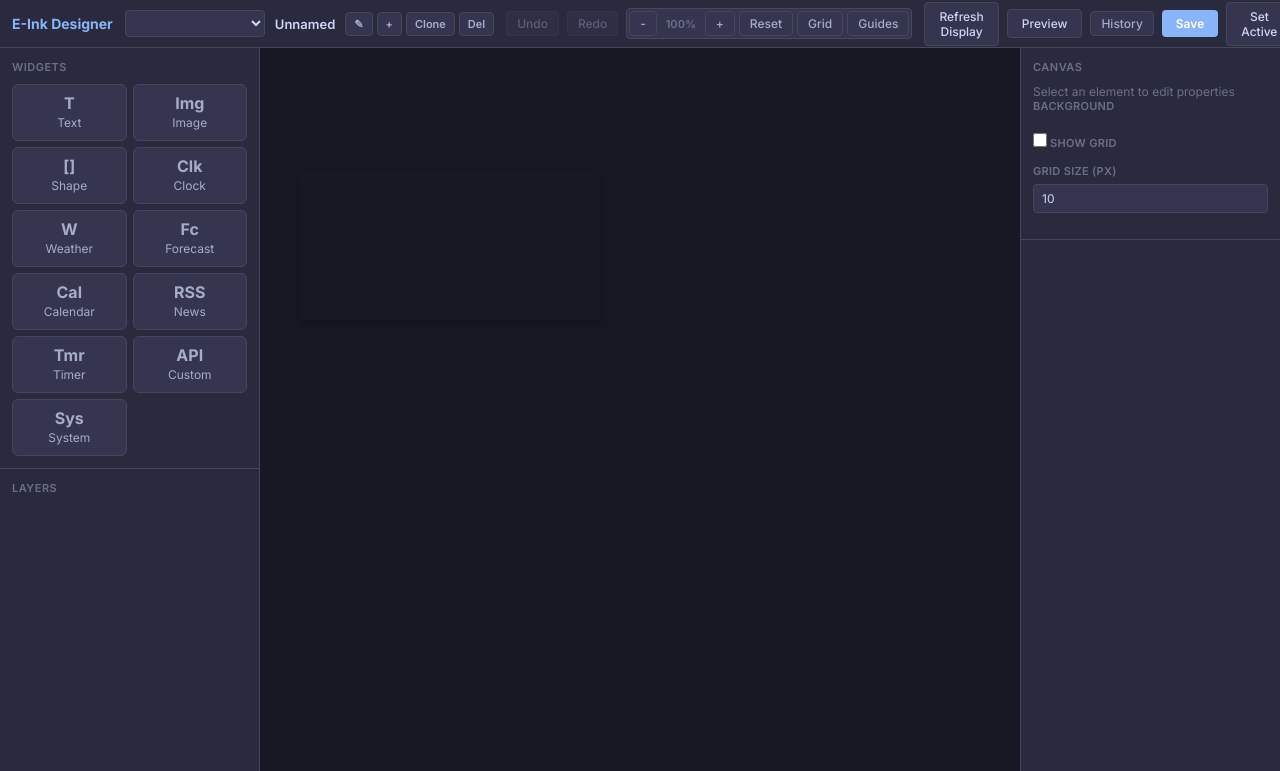
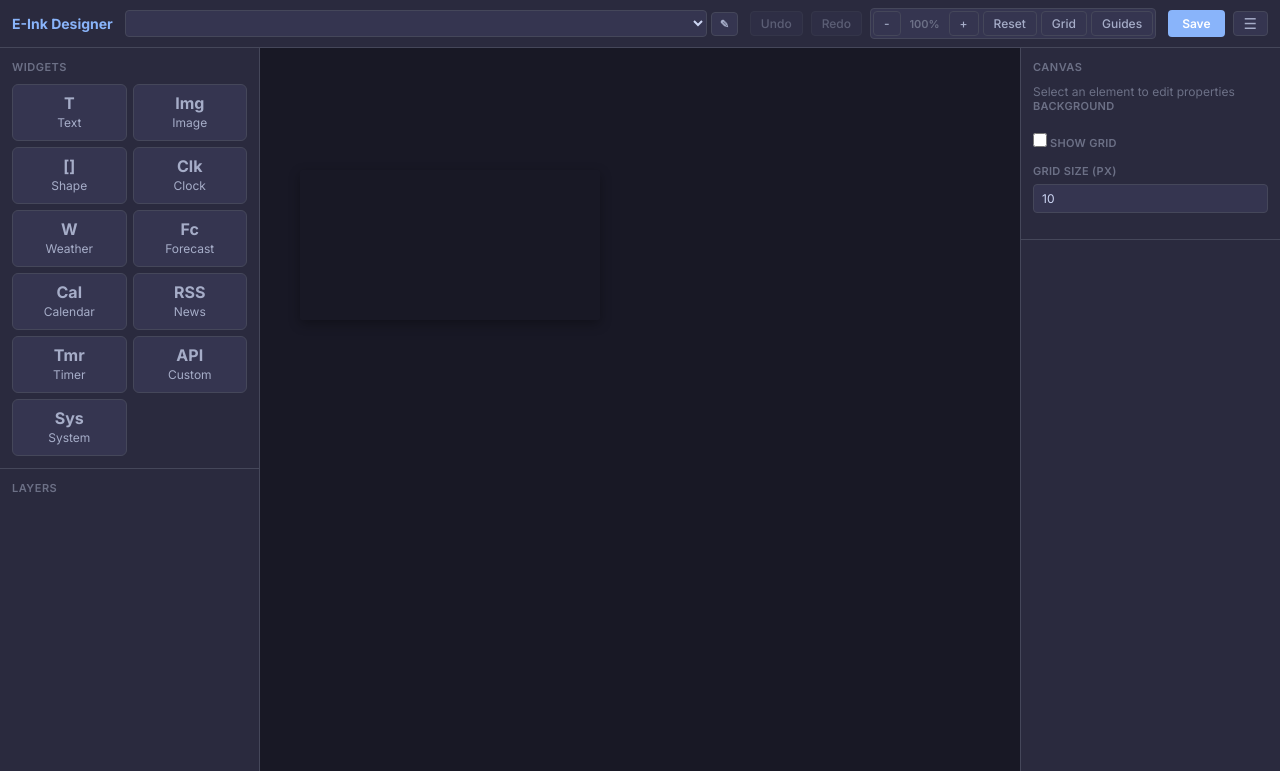
Before and after one commit to Kilian-Schwarz/E-INK-Picture, a Python web app: template server/templates/designer.html in a window 1280 px wide. Shown: the top 771 px of the page. Run offline with Jinja, Linux system fonts and the light colour scheme; the template is opened without the code that fills it, so the values that code supplies are empty; a map, chart or similar area stays blank; some libraries are stand-ins or nearby versions.

Commit message:
fix(designer): raise topbar burger cutoff to 1570px so logout stays reachable
The designer topbar is a fixed-height, non-wrapping flex row; below the
burger-overflow cutoff its overflowing controls (incl. #logout-btn) move into
the burger, but above it they clip off-screen and are unreachable because the
page body does not scroll horizontally. The cutoff was 1023.98px, so the full
~16-control desktop topbar clipped across the entire 1024-1569px band, leaving
authenticated users unable to log out there.

Headless measurement (Brave/Chromium, real page + Inter) shows the desktop row
first fits without clipping at 1570px, not the ~1280px originally assumed. Raise
the compact/burger cutoff to 1569.98px in all three coupled spots so they stay
in lockstep:
- responsive.css compact @media max-width
- responsive-layout.js mqTablet upper bound
- responsive-layout.js currentMode() desktop cutoff (derived from mqTablet)

Below 1570px every overflowing control (incl. logout) lives in the reachable
burger; at >=1570px the roomy single-row desktop layout is unchanged. Mobile
(<768) and tablet icon-rail (768-1023.98) behavior is untouched.

Verified headless across 320-1920px: logout present, reachable via the burger,
and click-triggers-logout in the previously-broken band; no topbar clipping, no
horizontal body scroll, logout hidden for anonymous users, zero console errors.

Co-Authored-By: Claude Opus 4.8 (1M context) <noreply@anthropic.com>
Claude-Session: https://claude.ai/code/session_013nY5tmmJTfSRowKZQ28aBP

```diff
--- a/server/static/js/responsive-layout.js
+++ b/server/static/js/responsive-layout.js
@@ -1,6 +1,11 @@
 // Responsive designer layout (E3.3)
-// Modes: mobile (<768px) = bottom sheets + tab bar, tablet (768-1023.98px) =
-// collapsible icon rails with flyout overlays, desktop (>=1024px) = untouched.
+// Modes: mobile (<768px) = bottom sheets + tab bar, tablet (768-1569.98px) =
+// topbar burger overflow (+ collapsible icon rails & flyout overlays below
+// 1024px), desktop (>=1570px) = untouched. The tablet upper bound was raised
+// from 1023.98 to 1569.98 so logout overflows into the burger across the whole
+// 1024-1569px band: the ~16-control single-row topbar was measured headless to
+// first fit without clipping only at 1570px, so below that the rightmost
+// controls (incl. logout) would otherwise clip and be unreachable (E3.7b).
 // All new interactions are plain click handlers (tap-compatible, E3.1
 // pointer-events discipline: no mouse* handlers). Sheet swipe/drag is E3.2.
 const ResponsiveLayout = {
@@ -27,7 +32,7 @@ const ResponsiveLayout = {
 
     init() {
         this.mqMobile = window.matchMedia('(max-width: 767.98px)');
-        this.mqTablet = window.matchMedia('(min-width: 768px) and (max-width: 1023.98px)');
+        this.mqTablet = window.matchMedia('(min-width: 768px) and (max-width: 1569.98px)');
 
         this.captureHomes();
         this.bindTabbar();
@@ -48,6 +53,9 @@ const ResponsiveLayout = {
     },
 
     currentMode() {
+        // Desktop cutoff is derived from mqTablet's upper bound (1569.98px), so
+        // 'desktop' begins at 1570px and stays in lockstep with the compact
+        // media query in responsive.css — keep all three in sync (E3.7b).
         if (this.mqMobile.matches) return 'mobile';
         if (this.mqTablet.matches) return 'tablet';
         return 'desktop';
```
Also changed, not shown: server/static/css/responsive.css (+8 -4 lines).
